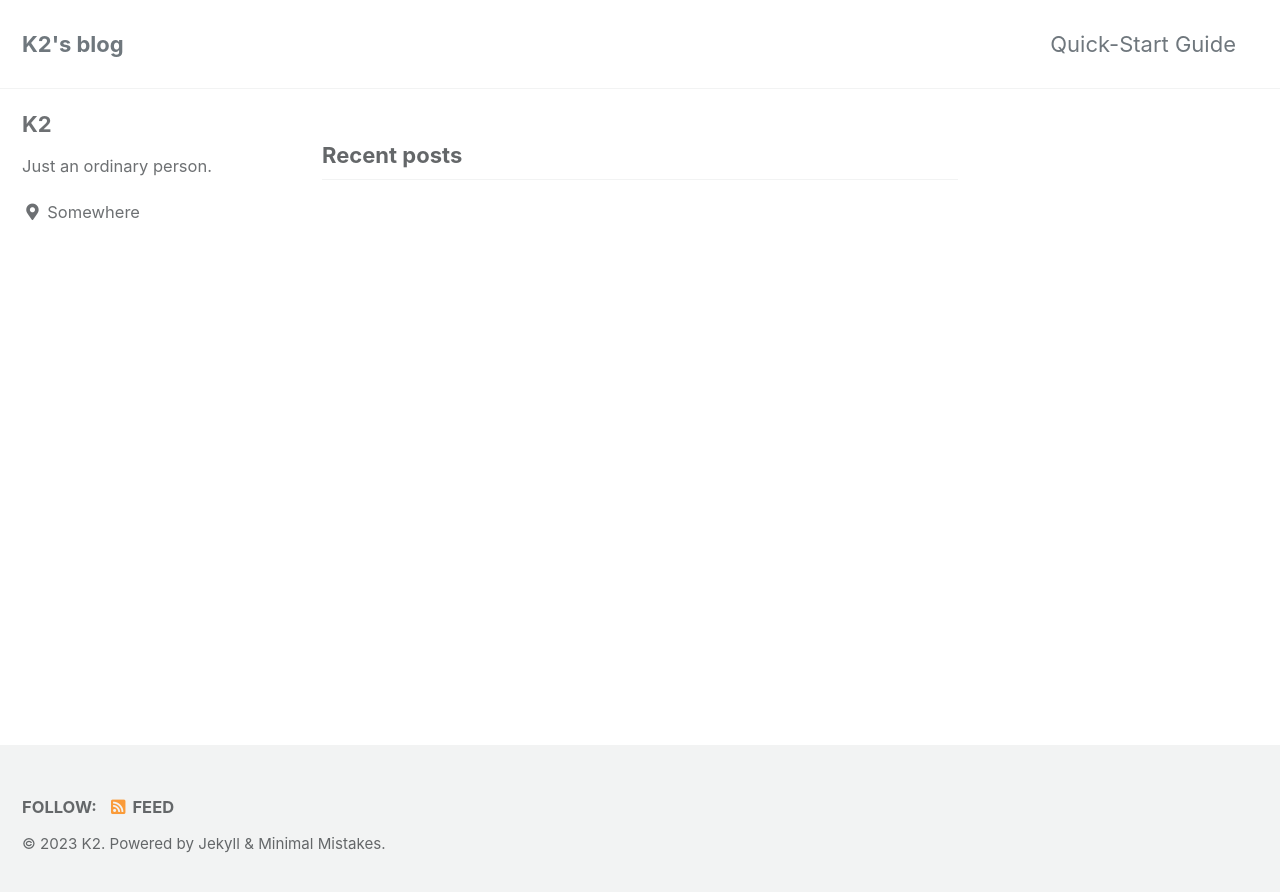
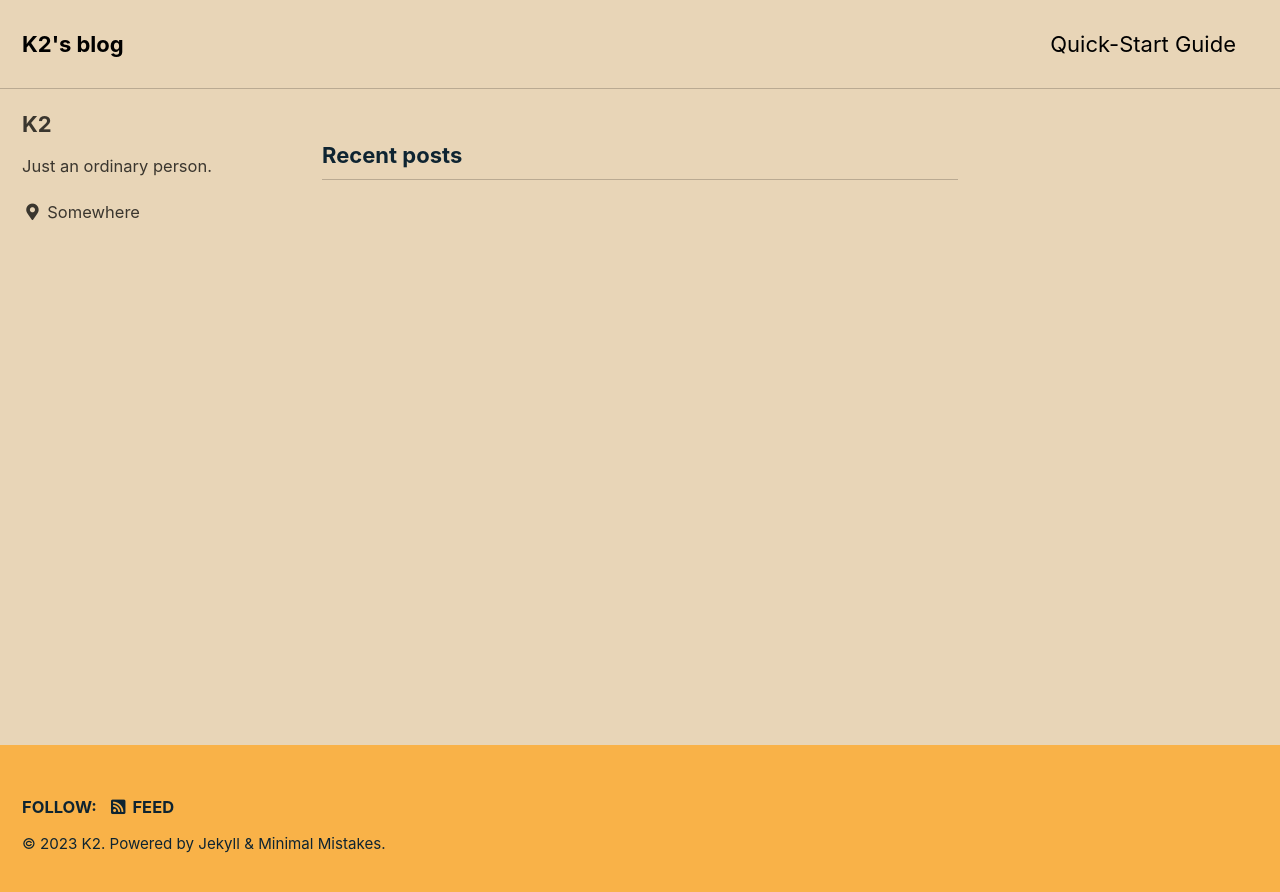
Before and after one commit to k2pctdn/k2pctdn.github.io.old, a Jekyll site: the page built from index.html, in a window 1280 px wide. Shown: the top 892 px of the page. Built offline with Jekyll 4.4.1, drawn with Linux system fonts in a browser that asks for light colours; cached includes are drawn as plain includes; the list of posts is cut into pages by our own code.

Commit message:
Update _config.yml

```diff
--- a/_config.yml
+++ b/_config.yml
@@ -12,7 +12,7 @@
 
 # theme                  : "minimal-mistakes-jekyll"
 # remote_theme           : "mmistakes/minimal-mistakes"
-minimal_mistakes_skin    : "default" # "air", "aqua", "contrast", "dark", "dirt", "neon", "mint", "plum", "sunrise"
+minimal_mistakes_skin    : "sunrise" # "air", "aqua", "contrast", "dark", "dirt", "neon", "mint", "plum", "sunrise", "default"
 
 # Site Settings
 locale                   : "en-US"
@@ -21,7 +21,7 @@
 subtitle                 : # site tagline that appears below site title in masthead
 name                     : "K2"
 description              : "Be player one."
-url                      : # the base hostname & protocol for your site e.g. "https://mmistakes.github.io"
+url                      : "https://k2pctdn.github.io" # the base hostname & protocol for your site e.g. "https://mmistakes.github.io"
 baseurl                  : # the subpath of your site, e.g. "/blog"
 repository               : # GitHub username/repo-name e.g. "mmistakes/minimal-mistakes"
 teaser                   : # path of fallback teaser image, e.g. "/assets/images/500x300.png"
```
